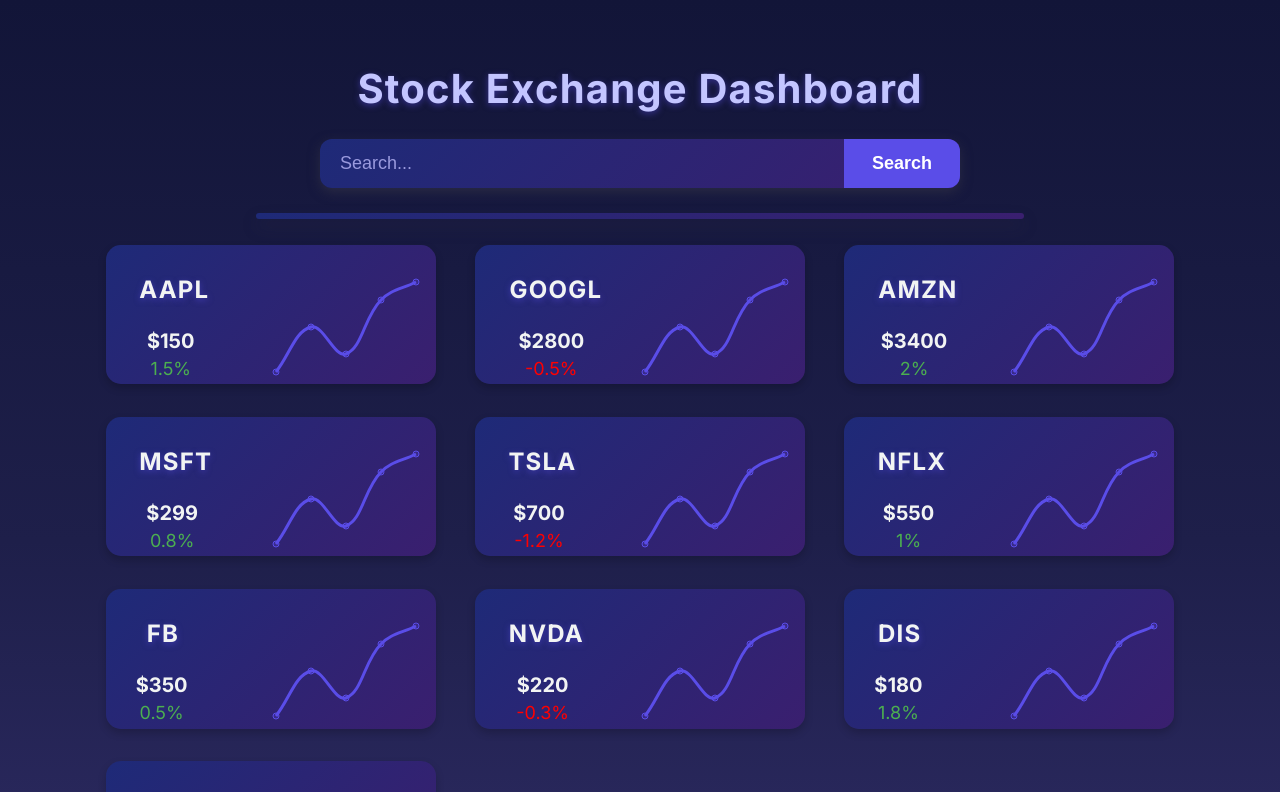
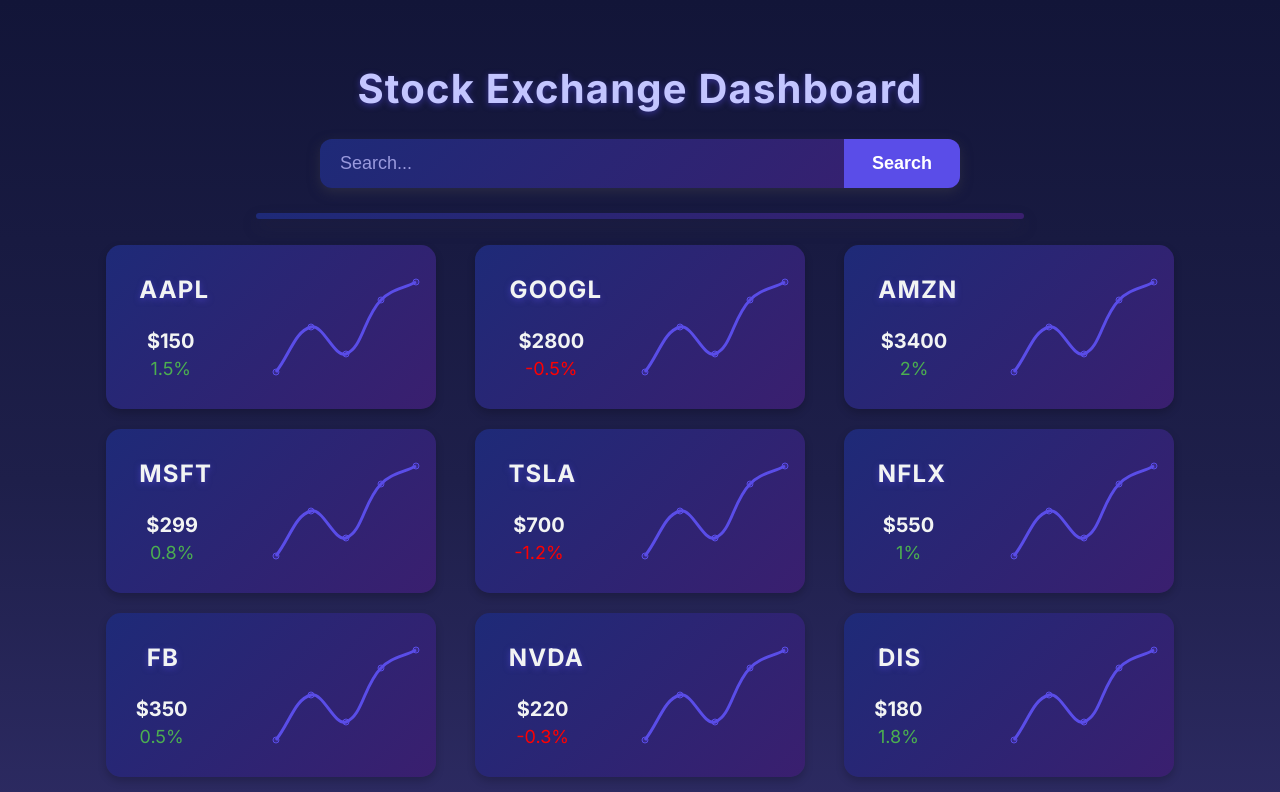
Before and after one commit to mwlky/StockTracer, a React (Vite) app in the folder frontend/: page / in a window 1280 px wide. Shown: the top 792 px of the page. Built offline with nearby package versions, Linux system fonts and the light colour scheme.

Commit message:
added drag n drop

```diff
--- a/frontend/package.json
+++ b/frontend/package.json
@@ -10,6 +10,9 @@
     "preview": "vite preview"
   },
   "dependencies": {
+    "@dnd-kit/core": "^6.3.1",
+    "@dnd-kit/sortable": "^10.0.0",
+    "@dnd-kit/utilities": "^3.2.2",
     "react": "^19.1.0",
     "react-dom": "^19.1.0",
     "react-draggable": "^4.5.0"
--- a/frontend/src/stockcard/StockCard.css
+++ b/frontend/src/stockcard/StockCard.css
@@ -4,6 +4,7 @@
     padding: 15px;
     width: 100%;
     max-width: 330px;
+    min-height: 150px;
     box-sizing: border-box;
     overflow: hidden;
     box-shadow: 0 4px 8px rgba(0, 0, 0, 0.2);
--- a/frontend/src/stockcard/StockCard.tsx
+++ b/frontend/src/stockcard/StockCard.tsx
@@ -12,6 +12,8 @@
 
 import "./StockCard.css";
 import type { Stockcard } from "./Stockcard";
+import { useSortable } from "@dnd-kit/sortable";
+import { CSS } from "@dnd-kit/utilities";
 
 ChartJS.register(
   LineElement,
@@ -22,8 +24,16 @@
   Legend
 );
 
-const StockCard: React.FC<Stockcard> = ({title,price,change,chartData}) => {
-  const myChartData = React.useMemo(() => ({
+const StockCard: React.FC<Stockcard> = ({
+  title,
+  price,
+  change,
+  chartData,
+}) => {
+  const {attributes, listeners, setNodeRef, transform, transition} = useSortable({ id: title });
+
+  const myChartData = React.useMemo(
+    () => ({
       labels: ["Mon", "Tue", "Wed", "Thu", "Fri"],
       datasets: [
         {
@@ -35,9 +45,12 @@
           fill: true,
         },
       ],
-  }), []);
+    }),
+    []
+  );
 
-  const chartOptions = React.useMemo(() => ({
+  const chartOptions = React.useMemo(
+    () => ({
       responsive: true,
       maintainAspectRatio: false as const,
       plugins: {
@@ -53,12 +66,19 @@
           display: false,
         },
       },
-  }), []);
+    }),
+    []
+  );
 
-  const percentageClass = change >= 0 ? "percentage-text-positive" : "percentage-text-negative";
+  const percentageClass =
+    change >= 0 ? "percentage-text-positive" : "percentage-text-negative";
+
+  const style = {
+    transition, transform:  CSS.Transform.toString(transform)
+  }
 
   return (
-    <div className="stockcard">
+    <div className="stockcard" ref={setNodeRef} {...attributes} {...listeners} style={style}>
       <div className="info-container">
         <div className="numbers-container">
           <h1>{title}</h1>
--- a/frontend/src/stockcardsGrid/StockcardsGrid.css
+++ b/frontend/src/stockcardsGrid/StockcardsGrid.css
@@ -3,7 +3,7 @@
     width: 85%;
     grid-template-columns: repeat(auto-fill, minmax(300px, 1fr));
     column-gap: 20px;
-    row-gap: 5%;
+    row-gap: 20px;
     margin-top: 2%;
     justify-content: center;
     align-content: start;
--- a/frontend/src/stockcardsGrid/StockcardsGrid.tsx
+++ b/frontend/src/stockcardsGrid/StockcardsGrid.tsx
@@ -3,26 +3,61 @@
 import "./StockcardsGrid.css";
 import Stockcard from "../stockcard/StockCard.tsx";
 
+import { DndContext, PointerSensor, TouchSensor, useSensor, useSensors, type DragEndEvent } from "@dnd-kit/core";
+import { SortableContext } from "@dnd-kit/sortable";
+
 const StockcardsGrid = () => {
   const [stockcards, setStockcards] = useState([
-    { title: "AAPL", price: 150, change: 1.5 },
-    { title: "GOOGL", price: 2800, change: -0.5 },
-    { title: "AMZN", price: 3400, change: 2.0 },
-    { title: "MSFT", price: 299, change: 0.8 },
-    { title: "TSLA", price: 700, change: -1.2 },
-    { title: "NFLX", price: 550, change: 1.0 },
-    { title: "FB", price: 350, change: 0.5 },
-    { title: "NVDA", price: 220, change: -0.3 },
-    { title: "DIS", price: 180, change: 1.8 },
-    { title: "V", price: 250, change: -0.7 },
-]);
+    { id: "AAPL", price: 150, change: 1.5 },
+    { id: "GOOGL", price: 2800, change: -0.5 },
+    { id: "AMZN", price: 3400, change: 2.0 },
+    { id: "MSFT", price: 299, change: 0.8 },
+    { id: "TSLA", price: 700, change: -1.2 },
+    { id: "NFLX", price: 550, change: 1.0 },
+    { id: "FB", price: 350, change: 0.5 },
+    { id: "NVDA", price: 220, change: -0.3 },
+    { id: "DIS", price: 180, change: 1.8 },
+    { id: "V", price: 250, change: -0.7 },
+  ]);
 
+  function handleDragEnd(event: DragEndEvent): void {
+    const { active, over } = event;
 
-  return <div className="stockcards-container">
-    {stockcards.map((stockcard) => (
-      <Stockcard key={stockcard.title} title={stockcard.title} price={stockcard.price} change={stockcard.change}  />
-    ))}
-  </div>;
+    if (active.id !== over?.id) {
+      setStockcards((items) => {
+        const oldIndex = items.findIndex((item) => item.id === active.id);
+        const newIndex = items.findIndex((item) => item.id === over?.id);
+
+        const updatedItems = [...items];
+        updatedItems.splice(oldIndex, 1);
+        updatedItems.splice(newIndex, 0, items[oldIndex]);
+
+        return updatedItems;
+      });
+    }
+  }
+
+  const sensors = useSensors(
+    useSensor(PointerSensor),
+    useSensor(TouchSensor)
+  );
+
+  return (
+    <div className="stockcards-container">
+      <DndContext sensors={sensors} onDragEnd={handleDragEnd}>
+        <SortableContext items={stockcards.map((card) => card.id)}>
+          {stockcards.map((stockcard) => (
+            <Stockcard
+              key={stockcard.id}
+              title={stockcard.id}
+              price={stockcard.price}
+              change={stockcard.change}
+            />
+          ))}
+        </SortableContext>
+      </DndContext>
+    </div>
+  );
 };
 
 export default StockcardsGrid;
```
Also changed, not shown: 1 other file (tests, documents, lock files or other folders). Lines whose indentation alone changed are shown as unchanged.
